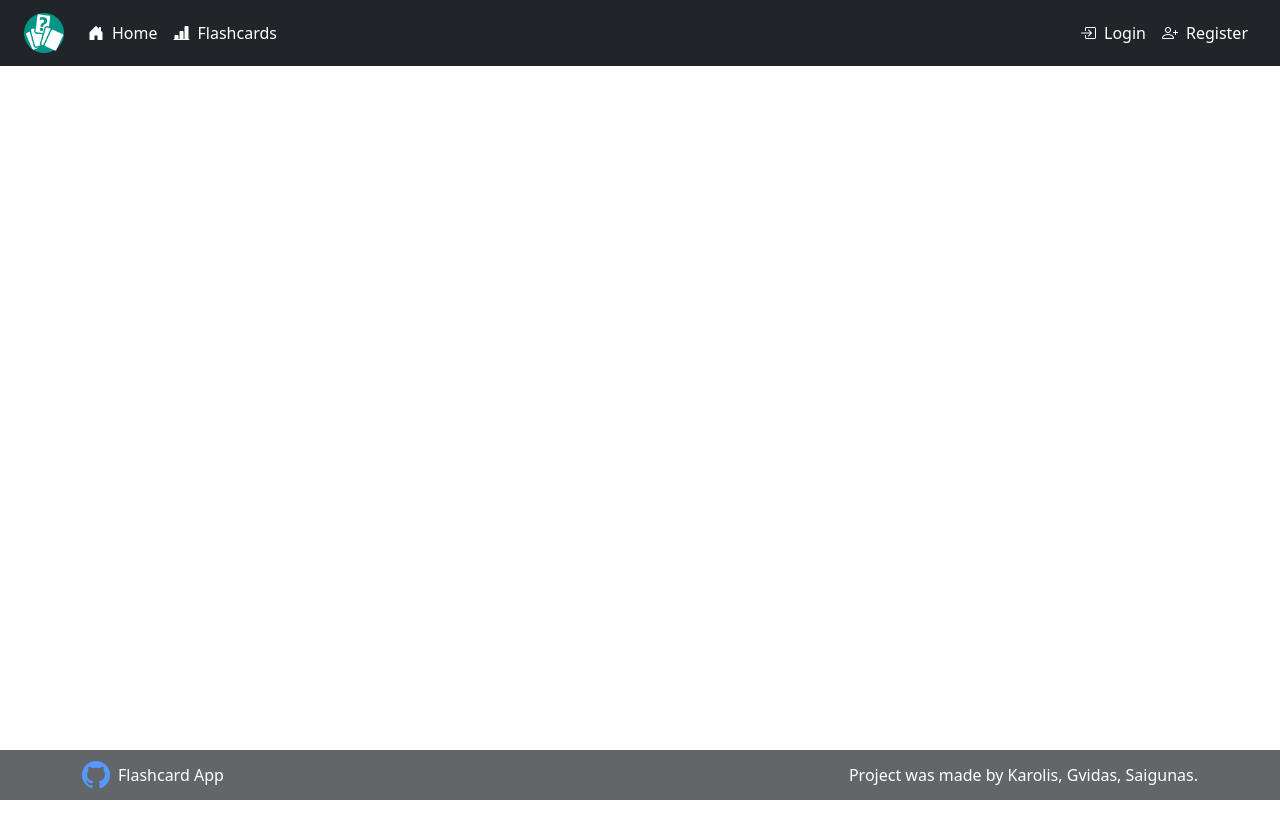
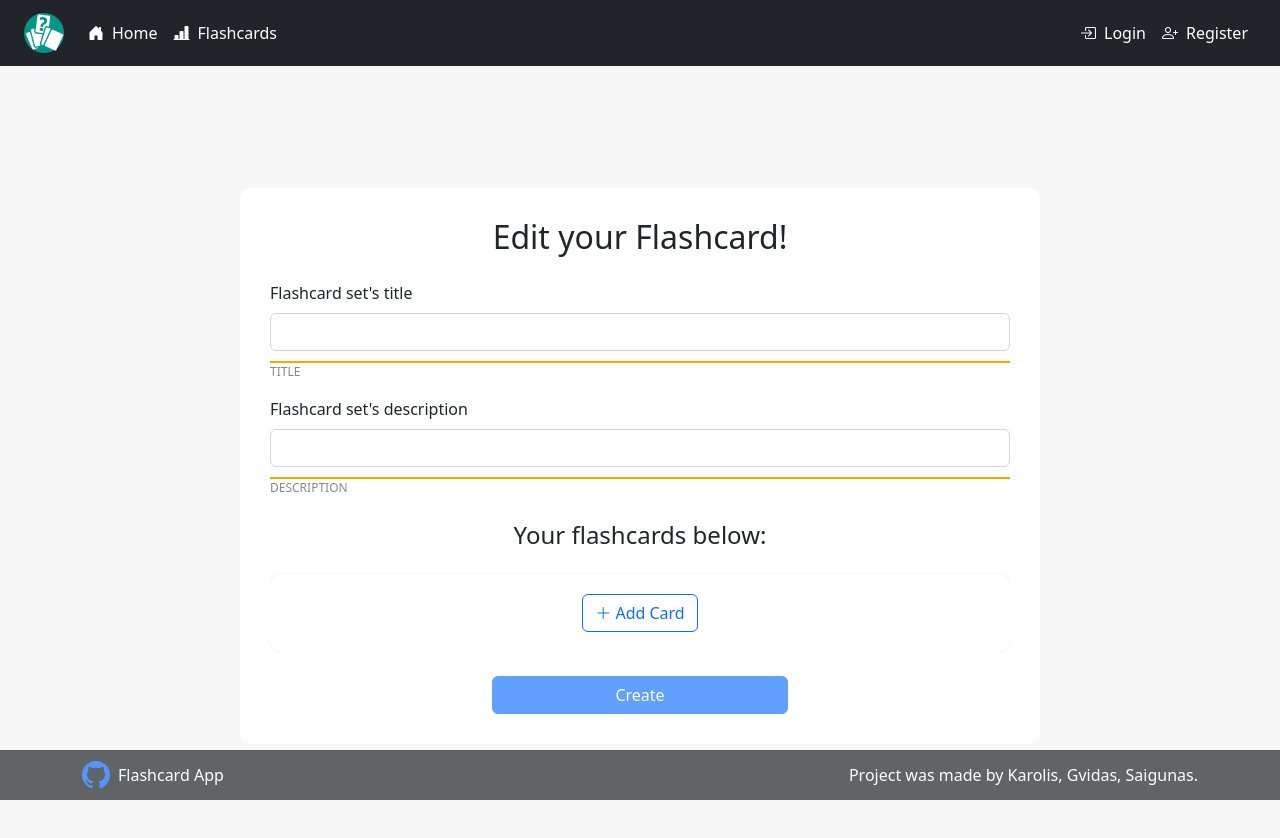
Before and after one commit to Saigunas/flashcards-webapp, a Vue app in the folder app-fe/: page /edit in a window 1280 px wide. Shown: the top 838 px of the page. Before the commit the page ends 800 px from the top, so only its background shows below. Built offline with nearby package versions, Linux system fonts and the light colour scheme.

Commit message:
21-create-edit-flashcard-set-page-design

```diff
--- a/app-fe/router/index.js
+++ b/app-fe/router/index.js
@@ -5,7 +5,7 @@ import Register from '../views/Register.vue'
 import Flashcards from '../views/Flashcards.vue'
 import LearnFlashcard from '../views/LearnFlashcard.vue'
 import AddFlashcardSet from '../views/AddFlashcardSet.vue'
-// import EditFlashcardSet from '../views/EditFlashcardSet.vue'
+import EditFlashcardSet from '../views/EditFlashcardSet.vue'
 import FinishFlashcard from '../views/FinishFlashcard.vue'
 
 
@@ -48,11 +48,11 @@ const routes = [{
             incorrectAnswers: parseInt(route.query.incorrectAnswers),
         }),
     },
-    // {
-    //     path: '/edit',
-    //     name: 'edit',
-    //     component: EditFlashcardSet
-    // },
+    {
+        path: '/edit',
+        name: 'edit',
+        component: EditFlashcardSet
+    },
 ]
 
 const router = createRouter({
--- /dev/null
+++ b/app-fe/views/EditFlashcardSet.vue
@@ -0,0 +1,74 @@
+<template>
+    <div class="background-container">
+    <div class="add-flashcard-set-container">
+      <div class="add-flashcard-set-card">
+        <h2 class="text-center mb-4">Edit your Flashcard!</h2>
+        <div class="row mb-3">
+          <div class="col">
+            <label for="title" class="form-label">Flashcard set's title</label>
+            <input type="text" class="form-control" id="title"/>
+            <span class="form-helper-text input-line">title</span>
+          </div>
+        </div>
+        <div class="row mb-3">
+          <div class="col">
+            <label for="description" class="form-label">Flashcard set's description</label>
+            <input type="text" class="form-control" id="description"/>
+            <span class="form-helper-text input-line">description</span>
+          </div>
+        </div>
+        <h4 class="text-center my-4">Your flashcards below:</h4>
+        <div v-for="(flashcard, index) in flashcards" :key="index" class="flashcard-grid">
+          <div class="flashcard-grid">
+            <div class="flashcard">
+              <div class="form-group mb-3" style="width: calc(50% - 7.5px);">
+                <label :for="'term'+index" class="form-label">Enter Term</label>
+                <input type="text" class="form-control input-line" :id="'term'+index" required />
+                <span class="form-helper-text input-line">Term</span>
+              </div>
+              <div class="form-group definition" style="width: calc(50% - 7.5px);">
+                <label :for="'definition'+index" class="form-label">Enter Definition</label>
+                <button type="button" class="btn btn-outline-danger btn-sm delete-set" @click="removeFlashcard(index)">
+                  <i class="bi bi-trash"></i> Delete
+                </button>
+                <input type="text" class="form-control input-line" :id="'definition'+index" required />
+                <span class="form-helper-text input-line">Definition</span>
+              </div>
+            </div>
+          </div>
+        </div>
+        <div class="flashcard display-flex">
+          <button class="btn btn-md btn-outline-primary add-card-btn" type="button" @click="addFlashcard" style="float: right;">
+            <i class="bi bi-plus-lg"></i> Add Card
+          </button>
+        </div>
+        <div class="d-grid gap-2 mt-4 mx-auto">
+          <button class="btn btn-primary btn-create" type="button" :disabled="disableCreateButton">Create</button>
+        </div>
+      </div>
+    </div>
+</div>
+  </template>
+
+  <script>
+  export default {
+    data() {
+      return {
+        flashcards: []
+      };
+    },
+    methods: {
+      addFlashcard() {
+        this.flashcards.push({});
+      },
+      removeFlashcard(index) {
+        this.flashcards.splice(index, 1);
+      }
+    },
+    computed: {
+  disableCreateButton() {
+    return this.flashcards.length === 0
+  }
+},
+  };
+  </script>
```
